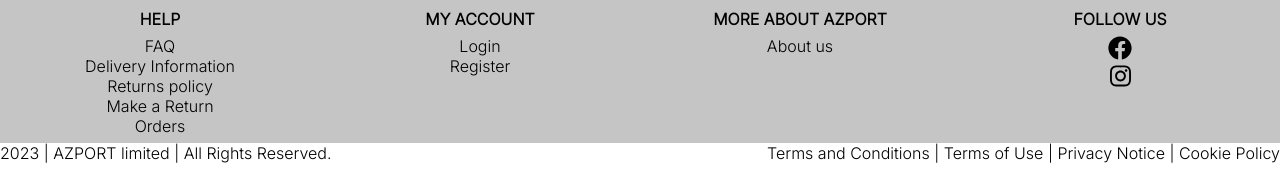
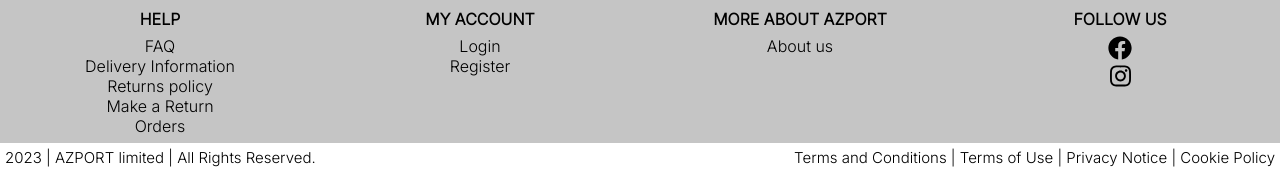
Before and after one commit to LuiisAlmaguer2/grupo_11_3H, a Node server app: page / in a window 1280 px wide; the page is wider, and only the part inside the window is pictured. Shown: the part 1752-1924 px from the top of that part. Run offline with Node 20, Linux system fonts and the light colour scheme.

Commit message:
footer actualizacion

```diff
--- a/public/css/home.css
+++ b/public/css/home.css
@@ -165,13 +165,16 @@ footer {
     margin: 7px 0px;
 }
 
-
 .footer2{
+    margin: 5px;
+}
+.footerD{
     display: flex;
     align-items: center;
     justify-content: space-between;
     text-align: center;
     width: 100%;
+    font-size: 15px;
 }
 
 
--- a/views/index.html
+++ b/views/index.html
@@ -141,9 +141,11 @@
         </div>
     </div>
     <div class="footer2">
+    <div class="footerD">
         <div> 2023 | AZPORT limited | All Rights Reserved.</div>
         <div> Terms and Conditions | Terms of Use | Privacy Notice | Cookie Policy </div>
     </div>
+</div>
 </footer>
 <!-- Termina el footer <3 -->
 
```
